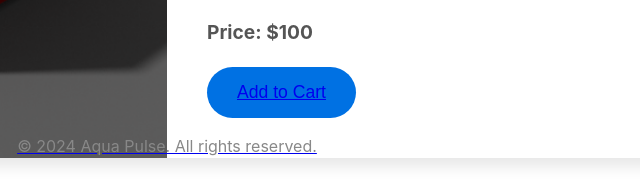
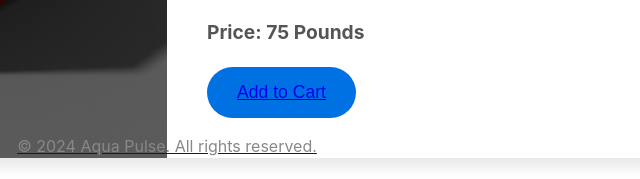
Before and after one commit to bojunkim777/buyaquapulse, a plain HTML site: page index.html in a window 1280 px wide. Shown: the part 618-797 px from the top of the page, 473-1113 px from the left. Drawn offline with Linux system fonts and the light colour scheme.

Commit message:
Update index.html

```diff
--- a/index.html
+++ b/index.html
@@ -129,7 +129,7 @@
                 <li>💧 Solar Powered</li>
                 <li>💧 Environmentally Friendly Bamboo Casing</li>
             </ul>
-            <p><strong>Price: $100</strong></p>
+            <p><strong>Price: 75 Pounds</strong></p>
             <button><a href="Addtocart.html">Add to Cart</button>
         </div>
     </div>
```
